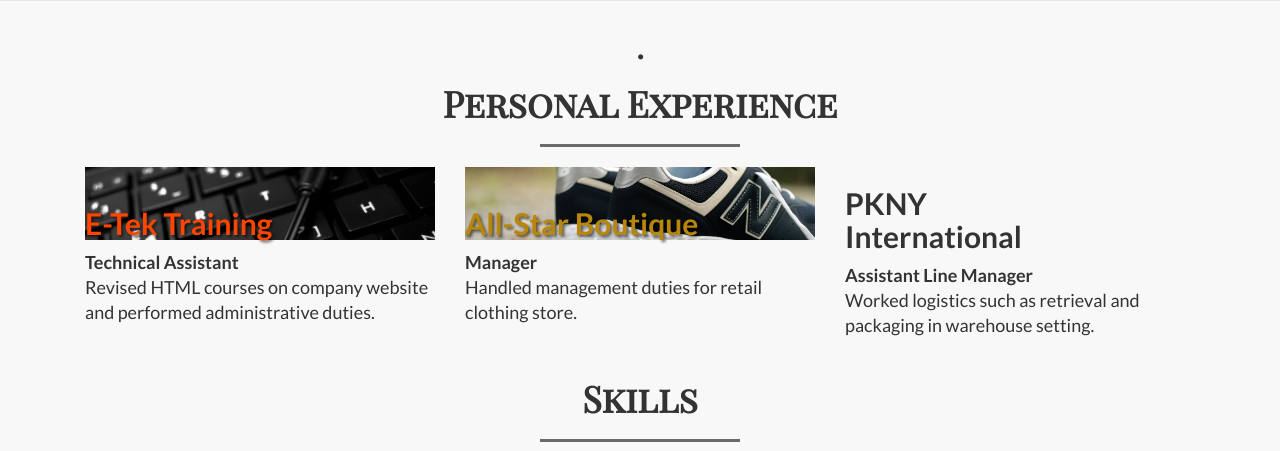
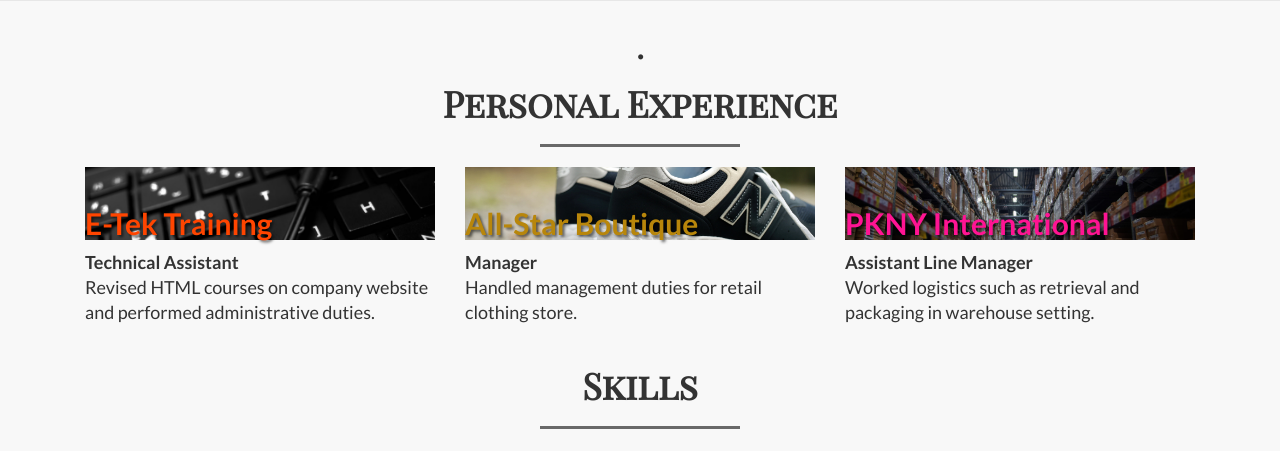
Before and after one commit to dy89/is219s17Yi-P1, a PHP site: page /index.html in a window 1280 px wide. Shown: the part 1536-1987 px from the top of the page. Run offline with PHP 8.4, Linux system fonts and the light colour scheme; some web fonts are replaced.

Commit message:
Add image to job 3 with font and text adjustment

```diff
--- a/css/landing-page.css
+++ b/css/landing-page.css
@@ -206,3 +206,9 @@
     text-shadow: 2px 2px 3px rgba(0,0,0,0.6);
     color:#B8860B;
 }
+.job3{
+    background: url(../img/job3.jpg) no-repeat center center;
+    background-size: cover;
+    text-shadow: 2px 2px 3px rgba(0,0,0,0.6);
+    color:#FF1493;
+}
--- a/index.html
+++ b/index.html
@@ -171,7 +171,8 @@
                         </p>
                     </div>
                     <div class="col-md-4">
-                        <h2>PKNY<br>International</h2>
+                        <div class="job3">
+                        <br><h2>PKNY International</h2></div>
                         <p class ="lead"> <b>Assistant Line Manager</b><br> Worked logistics such as retrieval and packaging in warehouse setting.
                         </p>
                     </div>
```
Also changed, not shown: img/job3.jpg (added).
